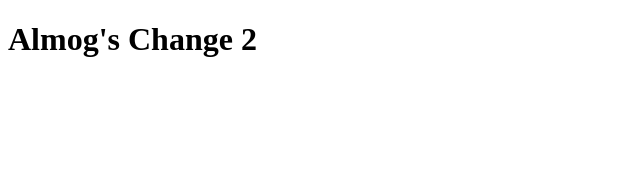
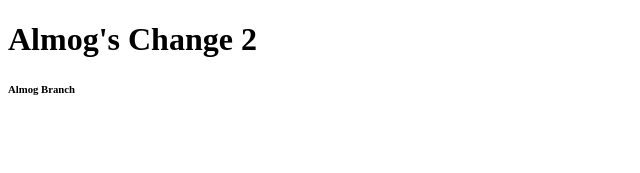
Before and after one commit to ShachafMon/new-repo, an Angular app: page / in a window 1280 px wide. Shown: the top 173 px of the page, without its empty margins (0-640 px from the left). Built offline with nearby package versions, Linux system fonts and the light colour scheme.

Commit message:
adding h6 to app.html

```diff
--- a/src/app/app.component.html
+++ b/src/app/app.component.html
@@ -1 +1,2 @@
 <h1>Almog's Change 2</h1>
+<h6>Almog Branch</h6>
```
